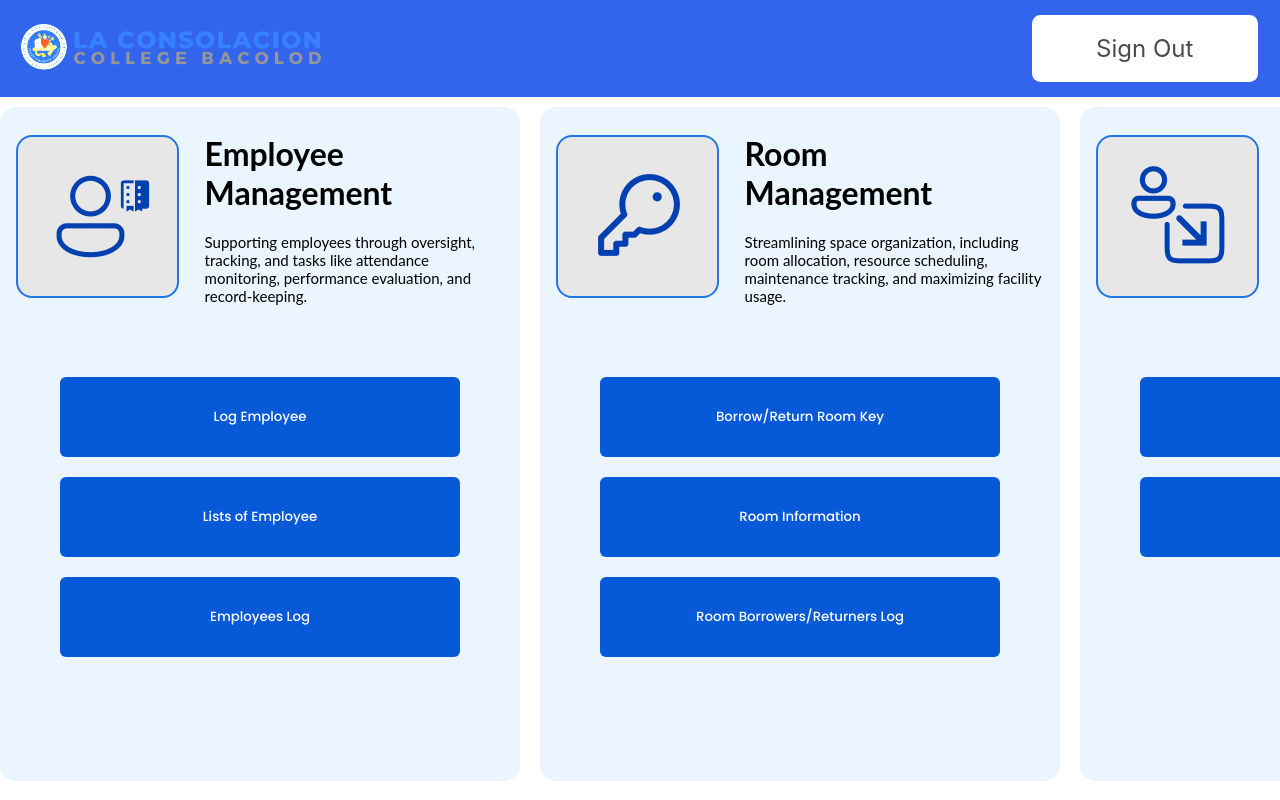
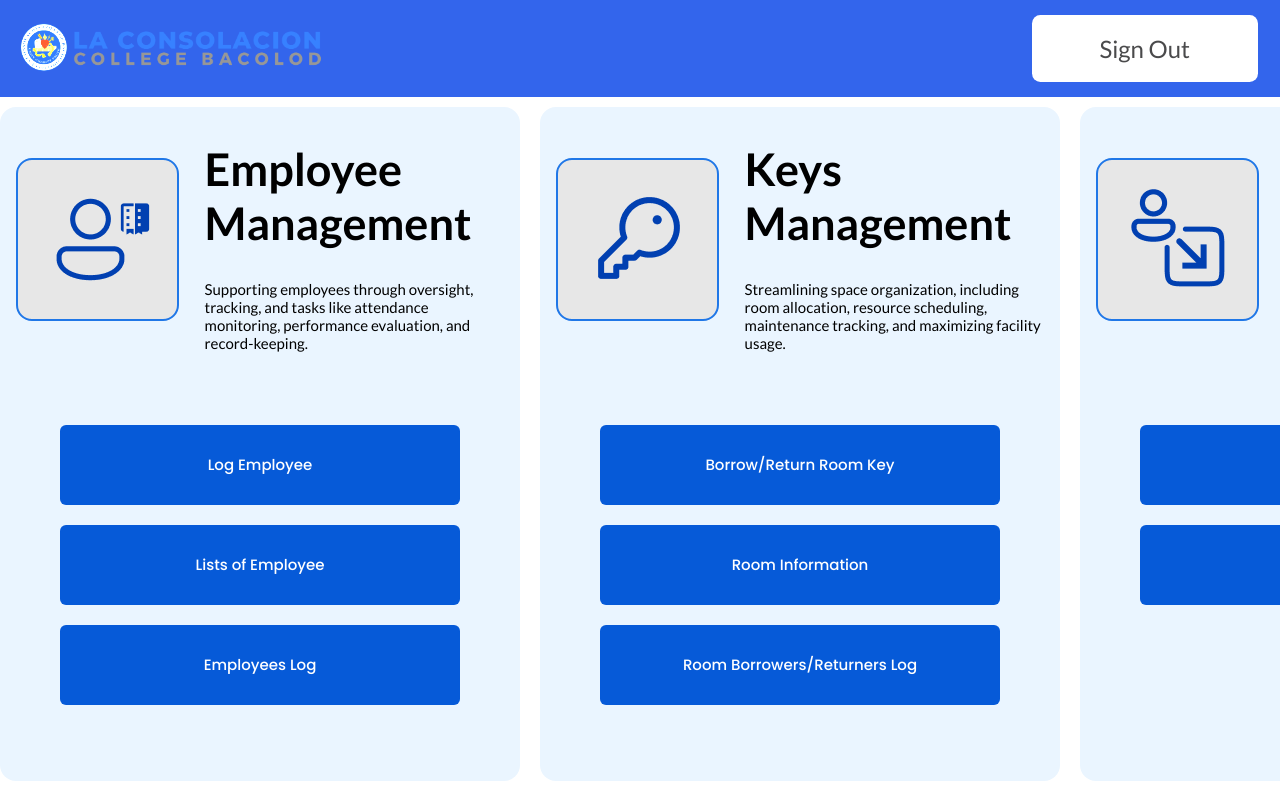
Before and after one commit to dizean/logapplication, a React (Create React App) app in the folder frontend/: page /Dashboard in a window 1280 px wide. Shown: the top 800 px of the page. Built offline with nearby package versions, Linux system fonts and the light colour scheme.

Commit message:
updatiesss

```diff
--- a/frontend/public/index.html
+++ b/frontend/public/index.html
@@ -8,6 +8,8 @@
     <link href="https://fonts.googleapis.com/css2?family=Poppins:wght@200;300;400;500;600;700&display=swap" rel="stylesheet">
     <meta name="viewport" content="width=device-width, initial-scale=1" />
     <meta name="theme-color" content="#000000" />
+    <link rel="preconnect" href="https://fonts.gstatic.com" crossorigin>
+<link href="https://fonts.googleapis.com/css2?family=Lato:ital,wght@0,100;0,300;0,400;0,700;0,900;1,100;1,300;1,400;1,700;1,900&display=swap" rel="stylesheet">
     <meta
       name="description"
       content="Web site created using create-react-app"
--- a/frontend/src/App.css
+++ b/frontend/src/App.css
@@ -7,6 +7,10 @@
   pointer-events: none;
 }
 
+*{
+  font-family: "Lato", sans-serif;
+  font-style: normal;
+}
 input::placeholder {
   font-style: italic;
 }
@@ -56,7 +60,14 @@
   gap: 10px;
   text-align: center;
 }
-
+.purpose,.place{
+  gap: 20px;
+  display: flex;
+  flex-direction: column;
+  padding: 10px 25px;
+  gap: 10px;
+  text-align: left;
+}
 .name{
   display: flex;
 }
@@ -174,7 +185,6 @@
 align-items: center;
 justify-content: center;
 
-  width: 500px;
   margin-top: 5%;
 
 
--- a/frontend/src/components/finalpages/Dashboard.jsx
+++ b/frontend/src/components/finalpages/Dashboard.jsx
@@ -146,7 +146,7 @@
             <div className="employ-title-desc">
               <div className="title-employ">
                 <h1>
-                  Room<br></br>Management
+                  Keys<br></br>Management
                 </h1>
               </div>
               <div className="title-desc">
--- a/frontend/src/components/finalpages/dashboard.css
+++ b/frontend/src/components/finalpages/dashboard.css
@@ -92,7 +92,7 @@
 }
 
 .click-btn{
-
+    font-size: 15px;
     width: 400px;
     height: 80px;
 }
@@ -116,7 +116,12 @@
     height: 80px;
     margin: 5%;
 } */
-
+.dashboard h1{
+    font-size: 45px;
+}
+.dashboard p{
+    font-size: 15px;
+}
 .icon-employee-cont{
 
     display: flex;
@@ -232,8 +237,7 @@
   }
 
   .frm-title{
-
-    margin-bottom: 5%;
+    gap: 10px;
   }
 
   .modal-background {
```
